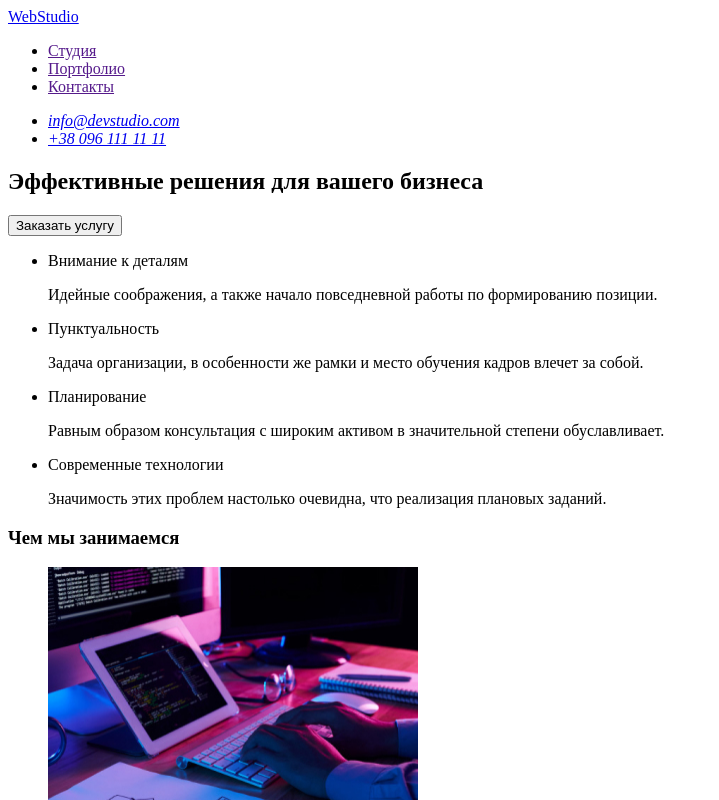
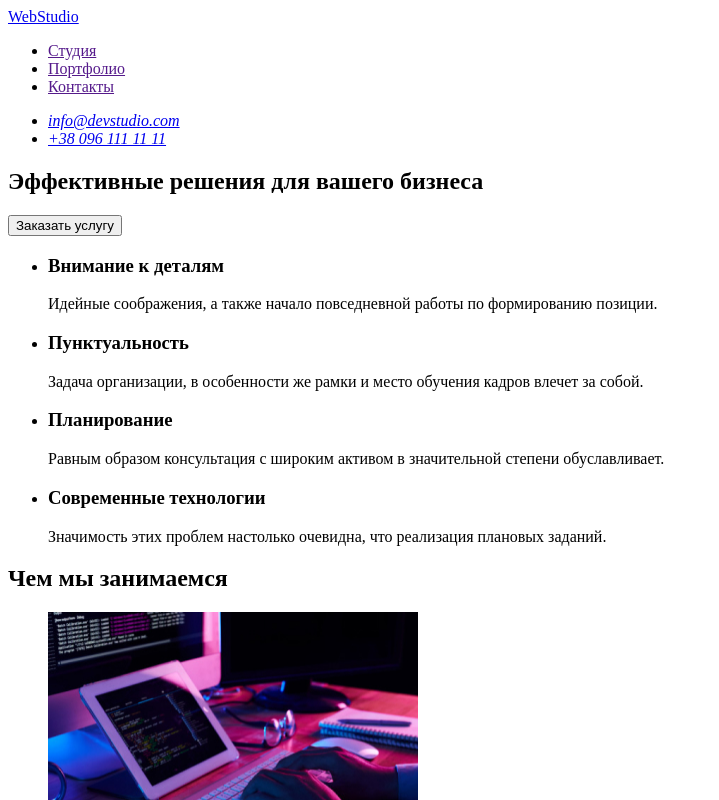
Before and after one commit to Tetyanka-T/goit-markup-hw-01, a plain HTML site: page index.html in a window 1280 px wide. Shown: the top 800 px of the page, without its empty margins (0-719 px from the left). Drawn offline with Linux system fonts and the light colour scheme.

Commit message:
исправила заголовки

```diff
--- a/index.html
+++ b/index.html
@@ -33,23 +33,25 @@
             <h2 hidden>Преимущества</h2>
             <ul>
                 <li>
-                    <p>Внимание к деталям</p>
+                    <h3>Внимание к деталям</h3>
                     <p>Идейные соображения, а также начало повседневной работы по формированию позиции.</p>
                 </li>
                 <li>
-                   <p>Пунктуальность</p>
+                    <h3>Пунктуальность</h3>
                    <p>Задача организации, в особенности же рамки и место обучения кадров влечет за собой.</p>
                 </li>
                 <li>
-                   <p>Планирование</p>
+                   <h3>Планирование</h3>
                    <p>Равным образом консультация с широким активом в значительной степени обуславливает.</p>
                 </li>
                 <li>
-                   <p>Современные технологии</p>
+                   <h3>Современные технологии</h3>
                    <p>Значимость этих проблем настолько очевидна, что реализация плановых заданий.</p>
                 </li>
             </ul>
-           <h3>Чем мы занимаемся</h3>
+        </section>
+        <section>
+           <h2>Чем мы занимаемся</h2>
            <ul>
                <li>
                    <img src="./image/img-1.jpg" alt="человек набирает разметку сайта" width="370" height="295">
```
